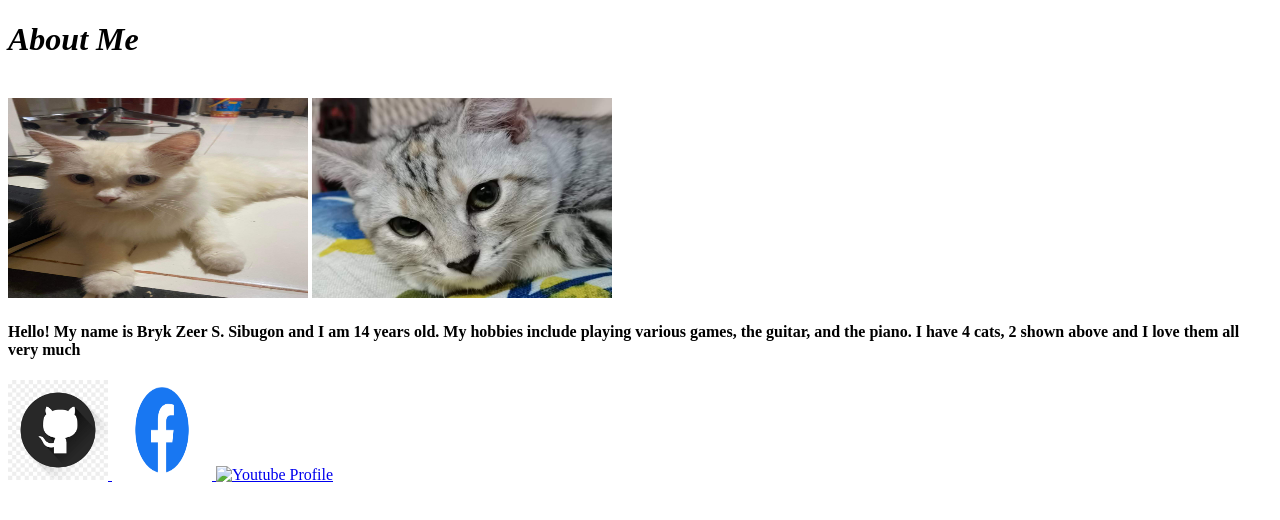
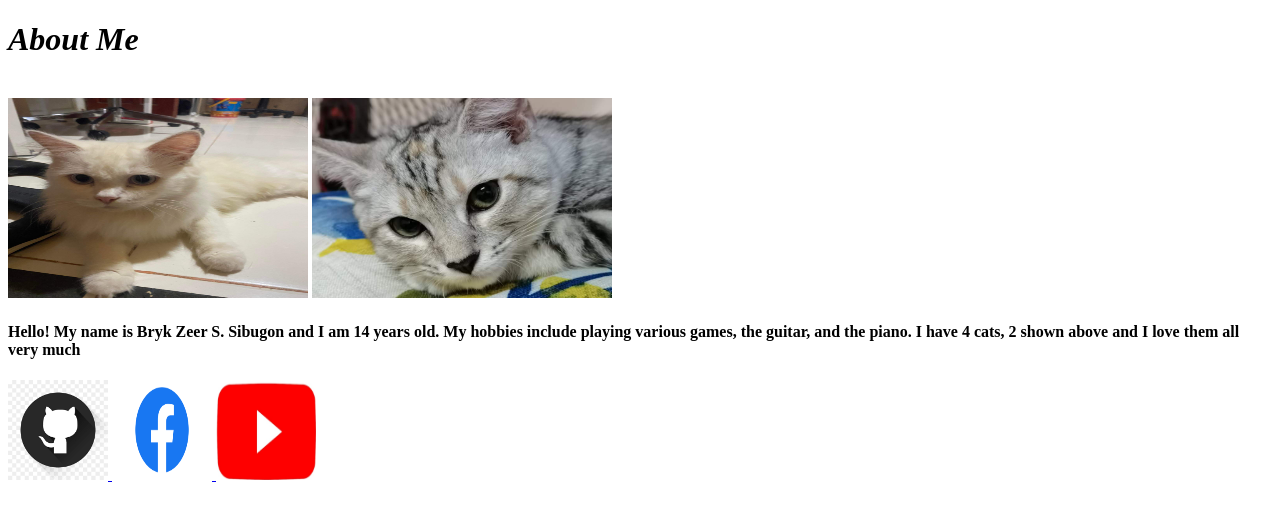
Before and after one commit to Brykie/Bryk_Sibugon_Q1GFA1, a plain HTML site: page aboutme.html in a window 1280 px wide. Drawn offline with Linux system fonts and the light colour scheme.

Commit message:
Update aboutme.html

```diff
--- a/aboutme.html
+++ b/aboutme.html
@@ -28,7 +28,7 @@
             <img src="facebookimg.png" width="100" height="100" alt="Facebook Profile">
         </a>
         <a href="https://youtube.com/@somedoge3155?si=KNpiHs68RqnD8frX">
-            <img src="youtubeimg.png" width="100" height="100" alt="Youtube Profile">
+            <img src="youtubeimg.jpg" width="100" height="100" alt="Youtube Profile">
         </a>
     </div>
 
```
